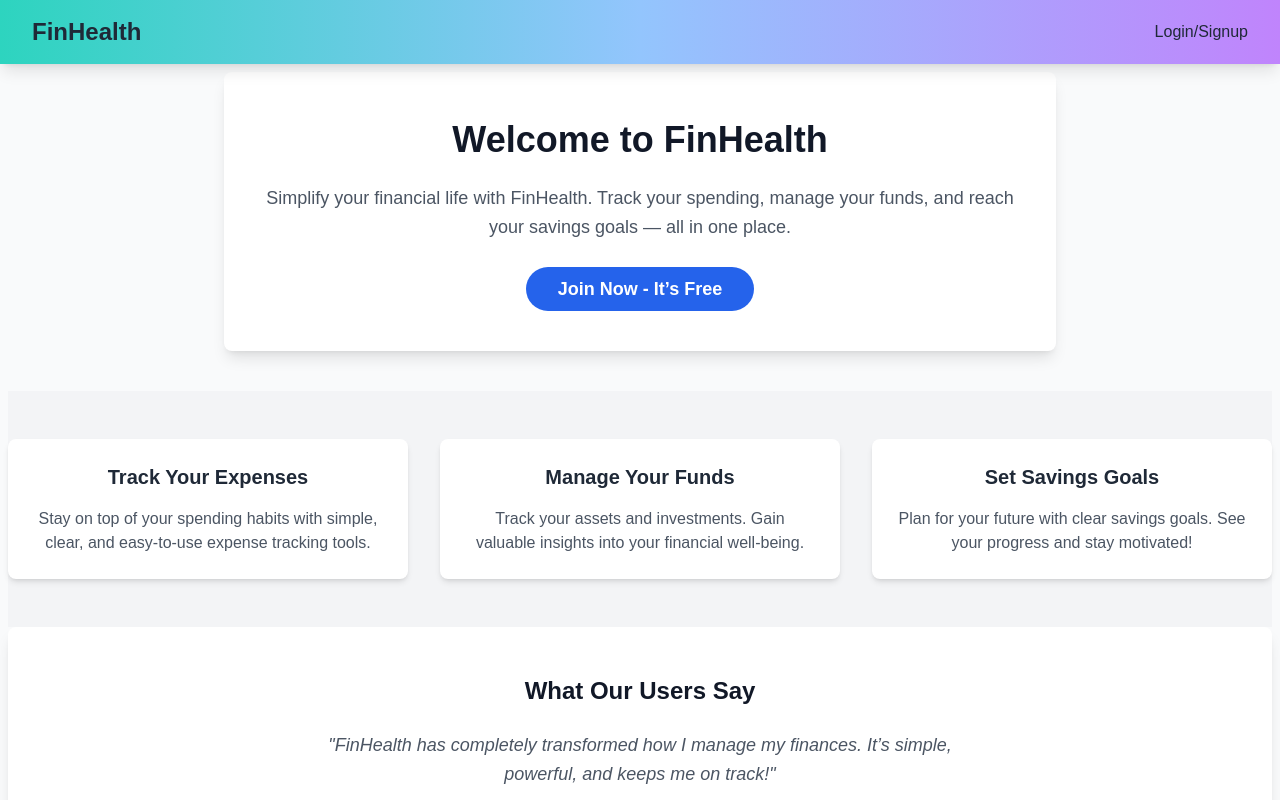
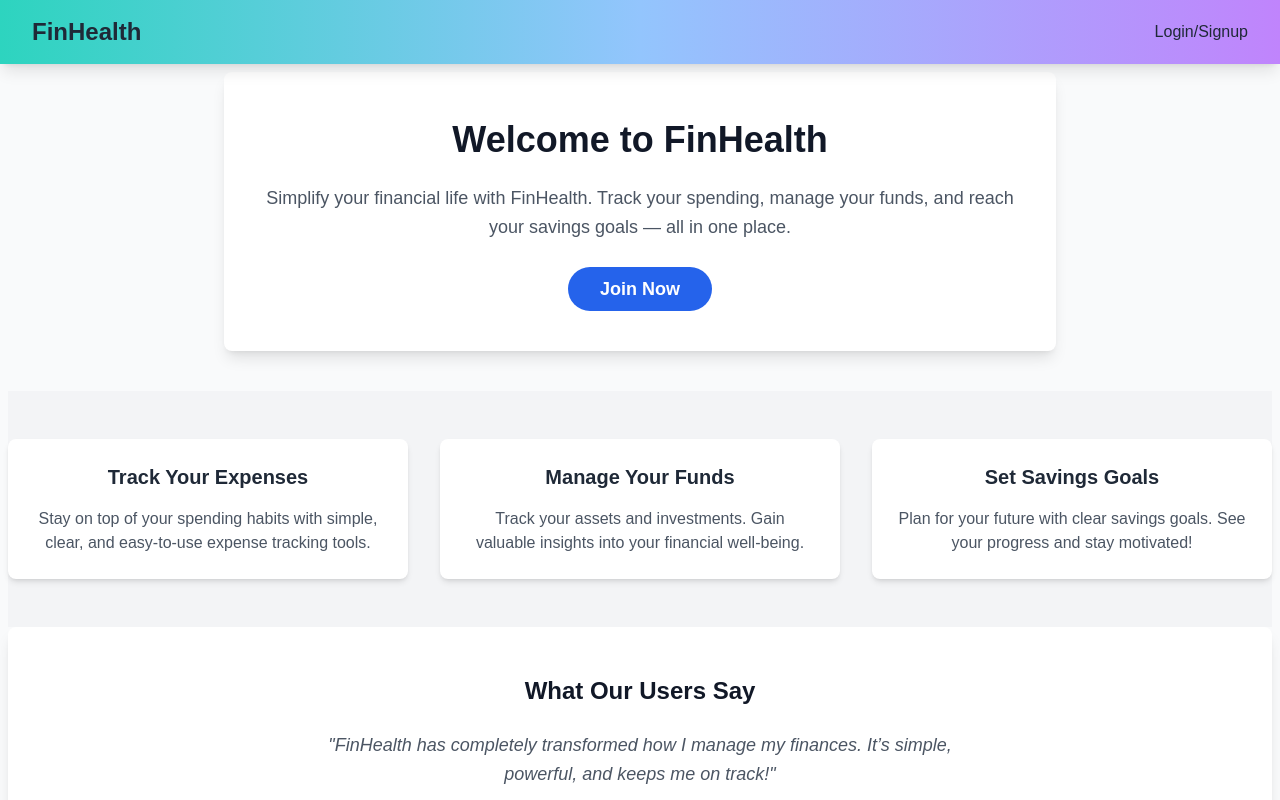
Before and after one commit to striveToAce/finHealth-frontend, a Next.js app: page / in a window 1280 px wide. Shown: the top 800 px of the page. Built offline with nearby package versions, Linux system fonts and the light colour scheme.

Commit message:
signup redirection added on home page

```diff
--- a/src/components/home/index.tsx
+++ b/src/components/home/index.tsx
@@ -13,9 +13,9 @@ const HomePage: React.FC = () => {
           Simplify your financial life with FinHealth. Track your spending,
           manage your funds, and reach your savings goals — all in one place.
         </p>
-        <Link href="/signup">
+        <Link href="/auth?type=signup">
           <span className="bg-blue-600 text-white px-8 py-3 rounded-full text-lg font-semibold hover:bg-blue-700 transition">
-            Join Now - It’s Free
+            Join Now
           </span>
         </Link>
       </section>
@@ -70,7 +70,7 @@ const HomePage: React.FC = () => {
         <h3 className="text-xl font-bold text-gray-900 mb-4">
           Start Managing Your Finances Today
         </h3>
-        <Link href="/signup">
+        <Link href="/auth?type=signup">
           <span className="bg-purple-600 text-white px-8 py-3 rounded-full text-lg font-semibold hover:bg-purple-700 transition">
             Get Started
           </span>
--- a/src/components/layout/header/index.tsx
+++ b/src/components/layout/header/index.tsx
@@ -25,11 +25,6 @@ const Header: React.FC = () => {
           <nav>
             {loggedInUser ? (
               <ul className="hidden md:flex space-x-6">
-                <li>
-                  <a href="#" className="hover:text-gray-600 transition-colors">
-                    Home
-                  </a>
-                </li>
                 <li>
                   <a href="#" className="hover:text-gray-600 transition-colors">
                     Dashboard
@@ -89,11 +84,6 @@ const Header: React.FC = () => {
             <ul className="flex flex-col space-y-4 px-6 py-4">
               <li>
                 <a href="#" className="hover:text-gray-600 transition-colors">
-                  Home
-                </a>
-              </li>
-              <li>
-                <a href="#" className="hover:text-gray-600 transition-colors">
                   Dashboard
                 </a>
               </li>
--- a/src/components/profile/ProfileCard.tsx
+++ b/src/components/profile/ProfileCard.tsx
@@ -26,7 +26,7 @@ export const ProfileCard: React.FC = () => {
     toast.success("Logging out...");
     dispatch(logout());
     setTimeout(() => {
-      router.push("/auth?type=login");
+      router.push("/");
     }, 500);
   };
 
```
